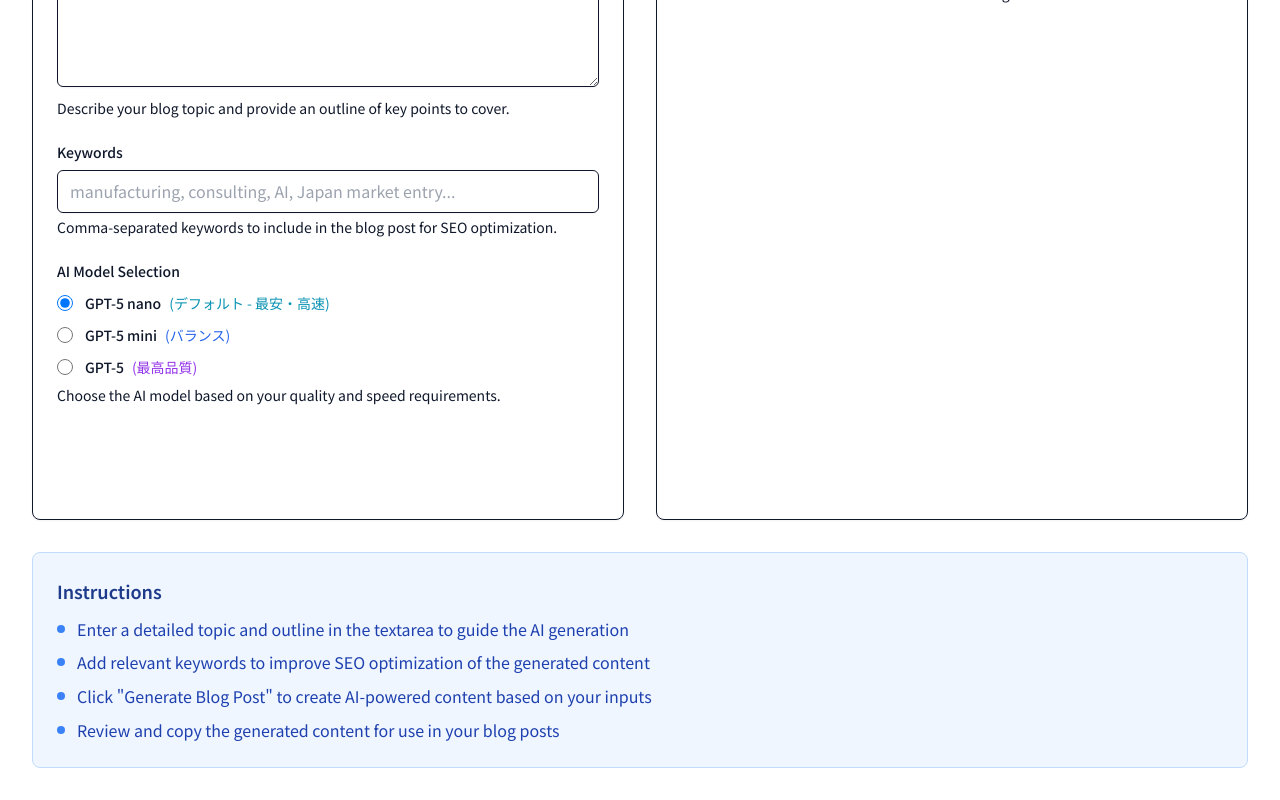
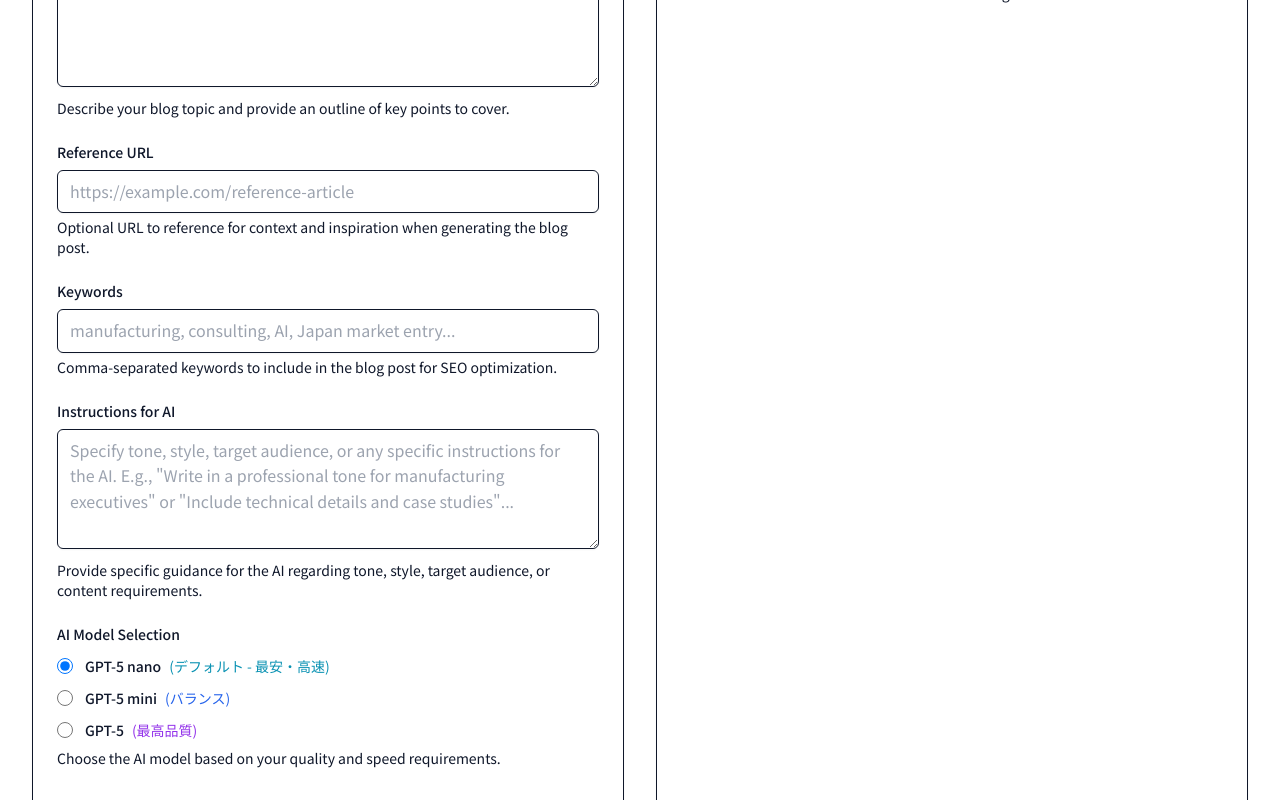
Before and after one commit to RobertShuhei/company-homepage, a Next.js app: page /en/admin/generator in a window 1280 px wide. Shown: the part 485-1285 px from the top of the page. Built offline with nearby package versions, Linux system fonts and the light colour scheme; no server answers.

Commit message:
Feat: Create enhanced UI for blog generator

```diff
--- a/src/app/[locale]/admin/generator/page.tsx
+++ b/src/app/[locale]/admin/generator/page.tsx
@@ -8,7 +8,9 @@ export default function BlogGeneratorPage() {
   const { t, locale, isLoading } = useTranslations()
   const [formData, setFormData] = useState({
     topic: '',
+    referenceUrl: '',
     keywords: '',
+    instructions: '',
     model: 'gpt-5-nano' // Default to most cost-effective model
   })
   const [generatedContent, setGeneratedContent] = useState('')
@@ -48,7 +50,9 @@ export default function BlogGeneratorPage() {
         },
         body: JSON.stringify({
           topic: formData.topic,
+          referenceUrl: formData.referenceUrl,
           keywords: formData.keywords,
+          instructions: formData.instructions,
           model: formData.model,
           currentLocale: locale // Use the locale from useTranslations hook
         })
@@ -150,6 +154,28 @@ ${errorMessage}
                 </p>
               </div>
 
+              {/* Reference URL Input */}
+              <div>
+                <label
+                  htmlFor="referenceUrl"
+                  className="block text-sm font-medium text-gray-700 mb-2"
+                >
+                  {getText('admin.generator.form.referenceUrlLabel', 'Reference URL')}
+                </label>
+                <input
+                  type="url"
+                  id="referenceUrl"
+                  name="referenceUrl"
+                  value={formData.referenceUrl}
+                  onChange={handleInputChange}
+                  className="w-full px-3 py-2 border border-gray-300 rounded-md shadow-sm focus:outline-none focus:ring-2 focus:ring-teal focus:border-transparent"
+                  placeholder={getText('admin.generator.form.referenceUrlPlaceholder', 'https://example.com/reference-article')}
+                />
+                <p className="mt-1 text-sm text-gray-500">
+                  {getText('admin.generator.form.referenceUrlHelper', 'Optional URL to reference for context and inspiration when generating the blog post.')}
+                </p>
+              </div>
+
               {/* Keywords Input */}
               <div>
                 <label
@@ -169,6 +195,28 @@ ${errorMessage}
                 />
                 <p className="mt-1 text-sm text-gray-500">
                   {getText('admin.generator.form.keywordsHelper', 'Comma-separated keywords to include in the blog post for SEO optimization.')}
+                </p>
+              </div>
+
+              {/* Instructions for AI */}
+              <div>
+                <label
+                  htmlFor="instructions"
+                  className="block text-sm font-medium text-gray-700 mb-2"
+                >
+                  {getText('admin.generator.form.instructionsLabel', 'Instructions for AI')}
+                </label>
+                <textarea
+                  id="instructions"
+                  name="instructions"
+                  value={formData.instructions}
+                  onChange={handleInputChange}
+                  rows={4}
+                  className="w-full px-3 py-2 border border-gray-300 rounded-md shadow-sm focus:outline-none focus:ring-2 focus:ring-teal focus:border-transparent resize-vertical"
+                  placeholder={getText('admin.generator.form.instructionsPlaceholder', 'Specify tone, style, target audience, or any specific instructions for the AI. E.g., "Write in a professional tone for manufacturing executives" or "Include technical details and case studies"...')}
+                />
+                <p className="mt-1 text-sm text-gray-500">
+                  {getText('admin.generator.form.instructionsHelper', 'Provide specific guidance for the AI regarding tone, style, target audience, or content requirements.')}
                 </p>
               </div>
 
--- a/src/app/api/generate-blog/route.ts
+++ b/src/app/api/generate-blog/route.ts
@@ -67,7 +67,9 @@ Before writing, analyze the given topic thoroughly to identify the most valuable
 // Request validation interface
 interface BlogGenerationRequest {
   topic: string
+  referenceUrl?: string
   keywords?: string
+  instructions?: string
   model?: 'gpt-5-nano' | 'gpt-5-mini' | 'gpt-5'
   currentLocale: 'ja' | 'en' | 'zh'
 }
@@ -81,7 +83,9 @@ function validateRequest(data: unknown): data is BlogGenerationRequest {
   return (
     typeof req.topic === 'string' &&
     req.topic.trim().length > 0 &&
+    (req.referenceUrl === undefined || typeof req.referenceUrl === 'string') &&
     (req.keywords === undefined || typeof req.keywords === 'string') &&
+    (req.instructions === undefined || typeof req.instructions === 'string') &&
     (req.model === undefined || ['gpt-5-nano', 'gpt-5-mini', 'gpt-5'].includes(req.model as string)) &&
     typeof req.currentLocale === 'string' &&
     ['ja', 'en', 'zh'].includes(req.currentLocale)
@@ -89,16 +93,26 @@ function validateRequest(data: unknown): data is BlogGenerationRequest {
 }
 
 // Create language-specific prompt
-function createPrompt(topic: string, keywords: string, locale: 'ja' | 'en' | 'zh'): string {
+function createPrompt(topic: string, referenceUrl: string, keywords: string, instructions: string, locale: 'ja' | 'en' | 'zh'): string {
   const langConfig = LANGUAGE_PROMPTS[locale]
 
   let prompt = `${langConfig.systemPrompt}
 
 トピック/Topic/主题: ${topic}`
 
+  if (referenceUrl && referenceUrl.trim()) {
+    prompt += `
+参考URL/Reference URL/参考链接: ${referenceUrl}`
+  }
+
   if (keywords && keywords.trim()) {
     prompt += `
 キーワード/Keywords/关键词: ${keywords}`
+  }
+
+  if (instructions && instructions.trim()) {
+    prompt += `
+特別な指示/Special Instructions/特殊说明: ${instructions}`
   }
 
   prompt += `
@@ -123,15 +137,15 @@ export async function POST(request: NextRequest) {
 
     if (!validateRequest(data)) {
       return NextResponse.json(
-        { error: 'Invalid request. Required: topic (string), currentLocale (ja|en|zh). Optional: keywords (string), model (gpt-5-nano|gpt-5-mini|gpt-5)' },
+        { error: 'Invalid request. Required: topic (string), currentLocale (ja|en|zh). Optional: referenceUrl (string), keywords (string), instructions (string), model (gpt-5-nano|gpt-5-mini|gpt-5)' },
         { status: 400 }
       )
     }
 
-    const { topic, keywords = '', model = 'gpt-5-nano', currentLocale } = data
+    const { topic, referenceUrl = '', keywords = '', instructions = '', model = 'gpt-5-nano', currentLocale } = data
 
     // Create language-specific prompt
-    const prompt = createPrompt(topic, keywords, currentLocale)
+    const prompt = createPrompt(topic, referenceUrl, keywords, instructions, currentLocale)
 
     // Get OpenAI client and call API
     const openai = getOpenAIClient()
--- a/src/locales/en/common.json
+++ b/src/locales/en/common.json
@@ -597,6 +597,12 @@
           "keywordsLabel": "Keywords",
           "keywordsPlaceholder": "manufacturing, consulting, AI, Japan market entry...",
           "keywordsHelper": "Comma-separated keywords to include in the blog post for SEO optimization.",
+          "referenceUrlLabel": "Reference URL",
+          "referenceUrlPlaceholder": "https://example.com/reference-article",
+          "referenceUrlHelper": "Optional URL to reference for context and inspiration when generating the blog post.",
+          "instructionsLabel": "Instructions for AI",
+          "instructionsPlaceholder": "Specify tone, style, target audience, or any specific instructions for the AI. E.g., \"Write in a professional tone for manufacturing executives\" or \"Include technical details and case studies\"...",
+          "instructionsHelper": "Provide specific guidance for the AI regarding tone, style, target audience, or content requirements.",
           "modelLabel": "AI Model Selection",
           "modelHelper": "Choose the AI model based on your quality and speed requirements.",
           "generateButton": "Generate Blog Post",
--- a/src/locales/ja/common.json
+++ b/src/locales/ja/common.json
@@ -583,6 +583,12 @@
           "keywordsLabel": "キーワード",
           "keywordsPlaceholder": "製造業, コンサルティング, AI, 日本市場参入...",
           "keywordsHelper": "SEO最適化のためにブログ記事に含めるキーワードをカンマ区切りで入力してください。",
+          "referenceUrlLabel": "参考URL",
+          "referenceUrlPlaceholder": "https://example.com/reference-article",
+          "referenceUrlHelper": "ブログ記事生成時の参考資料として使用するオプションのURL。",
+          "instructionsLabel": "AI向け指示",
+          "instructionsPlaceholder": "AIへの具体的な指示を入力してください。例：「製造業の経営者向けに専門的なトーンで書いてください」や「技術的な詳細とケーススタディを含めてください」など...",
+          "instructionsHelper": "トーン、スタイル、対象読者、コンテンツ要件に関するAIへの具体的な指示を提供してください。",
           "modelLabel": "AIモデル選択",
           "modelHelper": "品質と速度の要件に基づいてAIモデルを選択してください。",
           "generateButton": "ブログ記事を生成",
--- a/src/locales/zh/common.json
+++ b/src/locales/zh/common.json
@@ -598,6 +598,12 @@
         "keywordsLabel": "关键词",
         "keywordsPlaceholder": "制造业, 咨询, AI, 日本市场进入...",
         "keywordsHelper": "用逗号分隔的关键词，以便在博客文章中包含用于SEO优化。",
+        "referenceUrlLabel": "参考链接",
+        "referenceUrlPlaceholder": "https://example.com/reference-article",
+        "referenceUrlHelper": "生成博客文章时用作上下文和灵感的可选URL。",
+        "instructionsLabel": "AI指令",
+        "instructionsPlaceholder": "为AI指定语调、风格、目标受众或任何具体指令。例如：\"为制造业高管撰写专业语调的内容\"或\"包含技术细节和案例研究\"...",
+        "instructionsHelper": "为AI提供关于语调、风格、目标受众或内容要求的具体指导。",
         "modelLabel": "AI模型选择",
         "modelHelper": "根据您的质量和速度要求选择AI模型。",
         "generateButton": "生成博客文章",
```
